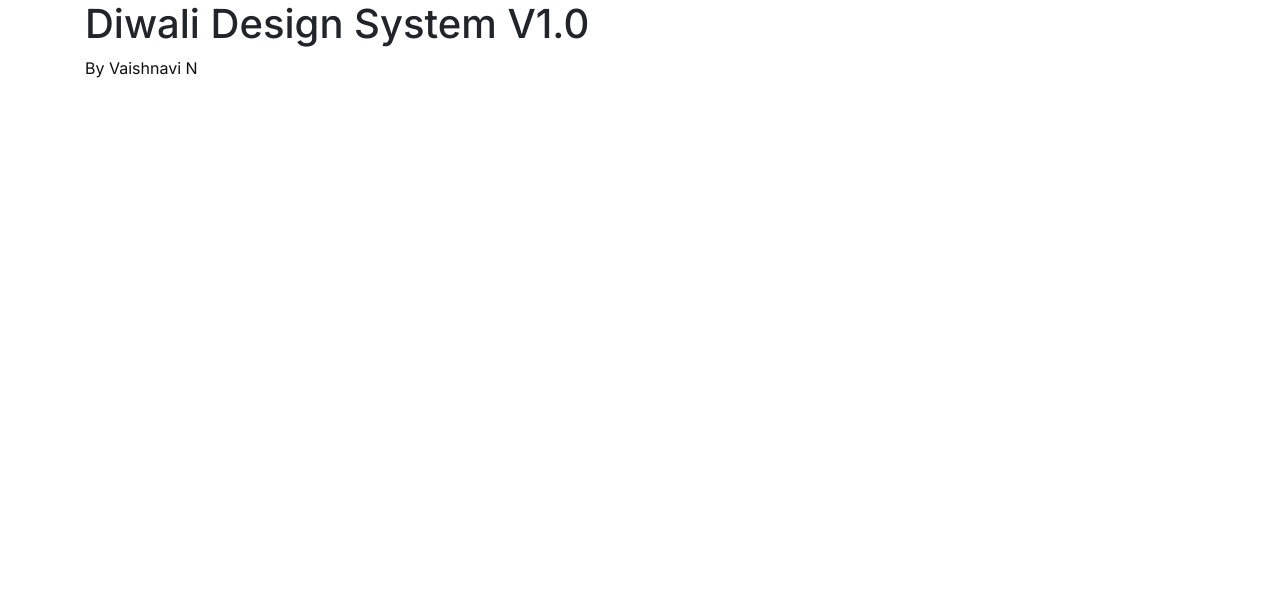
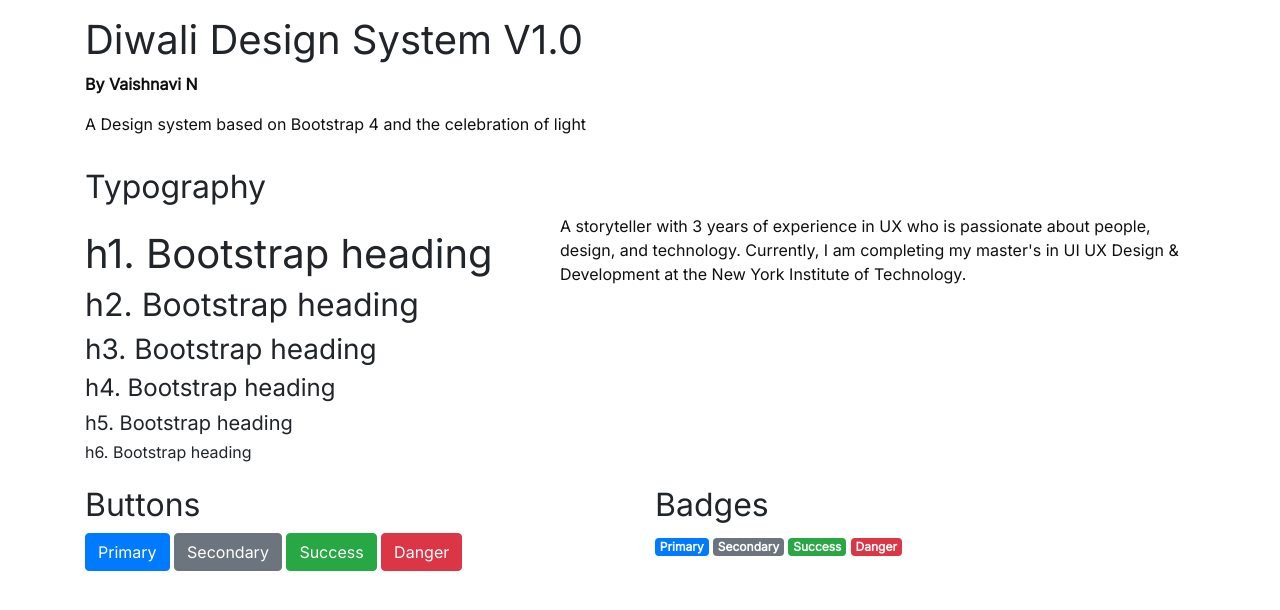
Before and after one commit to Vaishnewaskar/bootstrap-ui-nyit-fall, a plain HTML site: page index.html in a window 1280 px wide. Drawn offline with nearby package versions, Linux system fonts and the light colour scheme; a script that the page names is missing.

Commit message:
updated design sysstem

```diff
--- a/css/style.css
+++ b/css/style.css
@@ -3,6 +3,7 @@
 --D-Secondary-main: #EBF1F2;
 --D-Tertiary-main: #D9AB91;
 --D-font:"Inter";
+--D-font-text: "serif";
 --D-text: #101010;
 }
 
--- a/index.html
+++ b/index.html
@@ -4,35 +4,101 @@
 <head>
     <link rel="preconnect" href="https://fonts.googleapis.com">
     <link rel="preconnect" href="https://fonts.gstatic.com" crossorigin>
-    <link
-        href="https://fonts.googleapis.com/css2?family=Inter:ital,opsz,wght@0,14..32,100..900;1,14..32,100..900&display=swap"
-        rel="stylesheet">
+    <link href="https://fonts.googleapis.com/css2?family=Inter:ital,wght@0,400;1,400&display=swap" rel="stylesheet">
     <link rel="stylesheet" href="https://cdn.jsdelivr.net/npm/bootstrap@4.6.2/dist/css/bootstrap.min.css"
         integrity="sha384-xOolHFLEh07PJGoPkLv1IbcEPTNtaed2xpHsD9ESMhqIYd0nLMwNLD69Npy4HI+N" crossorigin="anonymous">
     <meta charset="UTF-8">
     <meta name="viewport" content="width=device-width, initial-scale=1.0">
     <link rel="stylesheet" href="./css/style.css" />
-    <title>Document</title>
+    <title>Diwali Design System</title>
+    <style>
+        body {
+            font-family: 'Inter', sans-serif;
+        }
+    </style>
 </head>
 
 <body>
     <div class="container">
-        <!--header row 1-->
+        <!-- Header Row 1 -->
+        <div class="row mt-3">
+            <div class="col">
+                <h1>Diwali Design System V1.0</h1>
+                <p><strong>By Vaishnavi N</strong></p>
+                <p>A Design system based on Bootstrap 4 and the celebration of light</p>
+            </div>
+        </div>
+
+        <!-- title row -->
+        <div class="row mt-3">
+            <div class="col">
+                <h2>Typography</h2>
+            </div>
+        </div>
+        <div class="row">
+            <div class="col -5">
+                <!--components go here-->
+                <div class="mt-3">
+                    <h1>h1. Bootstrap heading</h1>
+                    <h2>h2. Bootstrap heading</h2>
+                    <h3>h3. Bootstrap heading</h3>
+                    <h4>h4. Bootstrap heading</h4>
+                    <h5>h5. Bootstrap heading</h5>
+                    <h6>h6. Bootstrap heading</h6>
+                </div>
+            </div>
+            <div class="col-7">
+                <!--components go here-->
+                <p>A storyteller with 3 years of experience in UX who is passionate about people, design, and
+                    technology. Currently, I am completing my master's in UI UX Design & Development at the New York
+                    Institute of Technology.</p>
+            </div>
+        </div>
+        <!--Button and Badges section title-->
+        <div class="row mt-3">
+            <div class="col">
+                <h2>Buttons</h2>
+            </div>
+            <div class="col">
+                <h2>Badges</h2>
+            </div>
+        </div>
+        <!--BUTTONS & BADGES-->
         <div class="row">
             <div class="col">
-            <!--components go her-->
-            <h1>Diwali Design System V1.0</h1>
-            <p>By Vaishnavi N</p>
+
+                <button type="button" class="btn btn-primary">Primary</button>
+                <button type="button" class="btn btn-secondary">Secondary</button>
+                <button type="button" class="btn btn-success">Success</button>
+                <button type="button" class="btn btn-danger">Danger</button>
+            </div>
+            <div class="col">
+                <span class="badge badge-primary">Primary</span>
+                <span class="badge badge-secondary">Secondary</span>
+                <span class="badge badge-success">Success</span>
+                <span class="badge badge-danger">Danger</span>
+            </div>
         </div>
+
+
+
     </div>
-        <!--row 2-->
-        <div class="row">
-            <div class="col">
-         <!--components go her-->
-            </div>
-            <div class="col"></div>
-        </div>
+
+    <!-- About Section Aligned with Headings -->
+
+
     </div>
+
+    </div>
+
+    </div> <!--END of container-->
+
+    <script src="https://cdn.jsdelivr.net/npm/jquery@3.5.1/dist/jquery.slim.min.js"
+        integrity="sha384-DfXdz2htPH0lsSSs5nCTpuj/zy4C+OGpamoFVy38MVBnE+IbbVYUew+OrCXaRkfj"
+        crossorigin="anonymous"></script>
+    <script src="https://cdn.jsdelivr.net/npm/bootstrap@4.6.2/dist/js/bootstrap.bundle.min.js"
+        integrity="sha384-Fy6S3B9q64WdZWQUi+q4/2Lc9npb8tCaSX9FK7E8HnRr0Jz8D6OP9dO5Vg3Q9ct"
+        crossorigin="anonymous"></script>
 </body>
 
 </html>
```
